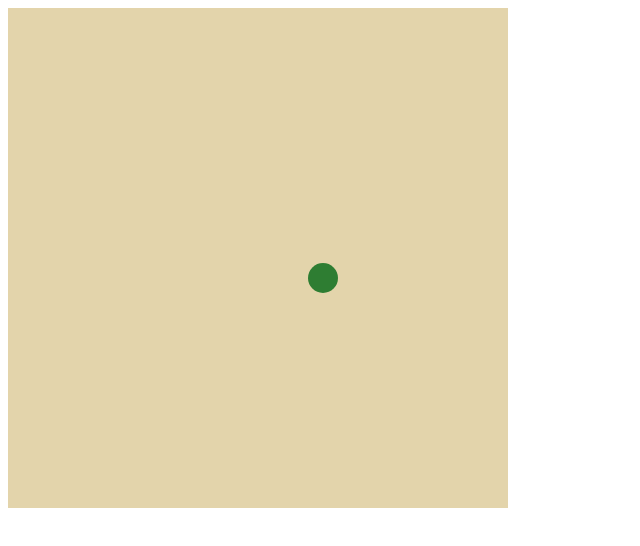
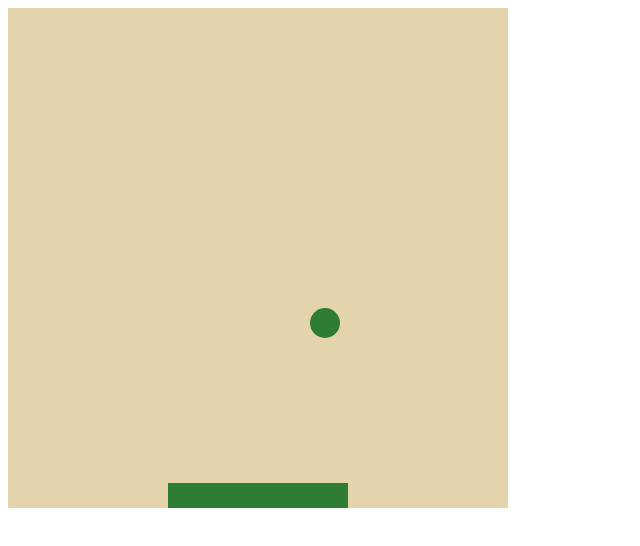
Before and after one commit to juliabellone/Arkanoid, a plain HTML site: page index.html in a window 1280 px wide. Shown: the whole page, without its empty margins (0-640 px from the left). Drawn offline with nearby package versions, Linux system fonts and the light colour scheme.

Commit message:
la barra se mueve

```diff
--- a/ball.js
+++ b/ball.js
@@ -1,8 +1,30 @@
-function Ball () {
+function Ball (canvasWidth, canvasHeight) {
   this.x = 100;
   this.y = 100;
   this.radius = 15;
   this.color = '#2e7d32';
-  this.vx = 5;
-  this.vy = 2;
+  this.vx = 7;
+  this.vy = 5;
+  this.canvasWidth = canvasWidth;
+  this.canvasHeight = canvasHeight;
 }
+
+Ball.prototype.bounce = function () {
+  //acceleration of the ball
+  this.x += this.vx;
+  this.y += this.vy;
+  //bounce of the ball
+  if (this.y + this.vy > this.canvasHeight - this.radius || this.y + this.vy < this.radius) {
+    this.vy = -this.vy;
+  }
+  if (this.x + this.vx > this.canvasHeight - this.radius || this.x + this.vx < this.radius) {
+    this.vx = -this.vx;
+  }
+};
+
+// Ball.prototype.barBouce = function (bar) {
+//   var barTop =
+//   if (this.y + this.vy > this.canvasHeight - this.radius || this.y + this.vy < this.radius) {
+//     this.vy = -this.vy;
+//   }
+//};
--- a/bar.js
+++ b/bar.js
@@ -0,0 +1,28 @@
+function Bar (canvasWidth, canvasHeight) {
+  this.canvasWidth = canvasWidth;
+  this.canvasHeight = canvasHeight;
+  this.color = '#2e7d32';
+  this.width = 180;
+  this.height = 25;
+  this.x = this.canvasWidth/2 - this.width/2;
+  this.y = this.canvasHeight - this.height;
+  this.vx = 30;
+}
+// a mejorar el movimiento de la barra y la colision con los lados
+Bar.prototype.goLeft = function () {
+  if (this.x > 0) {
+    this.x -= this.vx;
+  }
+//  console.log(this.x);
+};
+
+Bar.prototype.goRight = function () {
+  if (this.x < this.canvasWidth - this.width) {
+    this.x += this.vx;
+  }
+console.log(this.x);
+};
+
+// if (this.x + this.vx > this.canvasHeight - this.radius || this.x + this.vx < this.radius) {
+//   this.vx = -this.vx;
+// }
--- a/game.js
+++ b/game.js
@@ -1,6 +1,6 @@
 function Game(options) {
   this.ball = options.ball;
-  //this.bar = options.bar;
+  this.bar = options.bar;
   this.rows = options.rows;
   this.columns = options.columns;
   this.color = options.color;
@@ -24,10 +24,27 @@ Game.prototype._drawBall = function () {
   this.ctx.fillStyle = this.ball.color;
   this.ctx.fill();
 };
+Game.prototype._drawBar = function () {
+  this.ctx.fillStyle = this.bar.color;
+  this.ctx.fillRect(this.bar.x, this.bar.y, this.bar.width, this.bar.height);
+};
+
+Game.prototype._assignControlKeys = function () {
+    document.onkeydown = function (e) {
+      switch (e.keyCode) {
+        case 37: this.bar.goLeft();
+        break;
+        case 39: this.bar.goRight();
+        break;
+      }
+    }.bind(this);
+};
 
 Game.prototype.start = function () {
+  this._assignControlKeys();
   this._drawBoard();
   this._drawBall();
+  this._drawBar();
   this.intervalGame = window.requestAnimationFrame(this._update.bind(this));
 };
 
@@ -35,13 +52,11 @@ Game.prototype._update = function () {
   this.ctx.clearRect(0,0, this.canvas.width, this.canvas.height);
   this._drawBoard();
   this._drawBall();
-  this.ball.x += this.ball.vx;
-  this.ball.y += this.ball.vy;
-  if (this.ball.y + this.ball.vy > this.canvas.height - 15 || this.ball.y + this.ball.vy < 15) {
-    this.ball.vy = -this.ball.vy;
-  }
-  if (this.ball.x + this.ball.vx > this.canvas.height - 15 || this.ball.x + this.ball.vx < 15) {
-    this.ball.vx = -this.ball.vx;
-  }
+  this._drawBar();
+  this.ball.bounce();
+  //bounce with Bar
+  // if (this.ball.barBounce(this.bar)){
+  //
+  // }
   this.intervalGame = window.requestAnimationFrame(this._update.bind(this));
 };
--- a/index.html
+++ b/index.html
@@ -12,8 +12,8 @@
   crossorigin="anonymous"></script>
     <script src="main.js"></script>
     <script src="game.js"></script>
+    <script src="bar.js"></script>
     <script src="ball.js"></script>
-    <!-- <script src="bar.js"></script>
-    <script src="bricks.js"></script> -->
+    <!-- <script src="bricks.js"></script> -->
   </body>
 </html>
--- a/main.js
+++ b/main.js
@@ -5,8 +5,8 @@ $(document).ready(function(){
 
   //como parametro le pasamos directamente un objeto
   game = new Game({
-    ball: new Ball(),
-    // bar: new Bar,
+    ball: new Ball(canvas.width, canvas.height),
+    bar: new Bar(canvas.width, canvas.height),
     rows: canvas.width / 10,
     columns: canvas.height / 10,
     color: '#E3D4AB',
```
